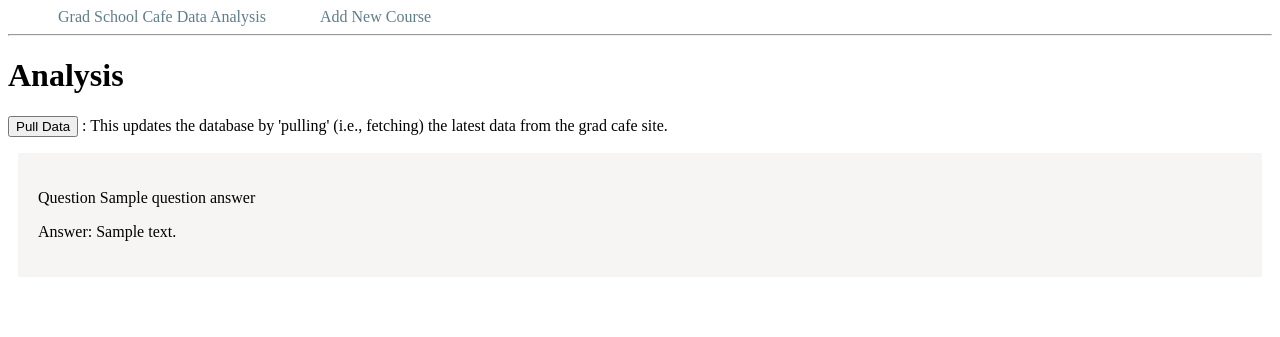
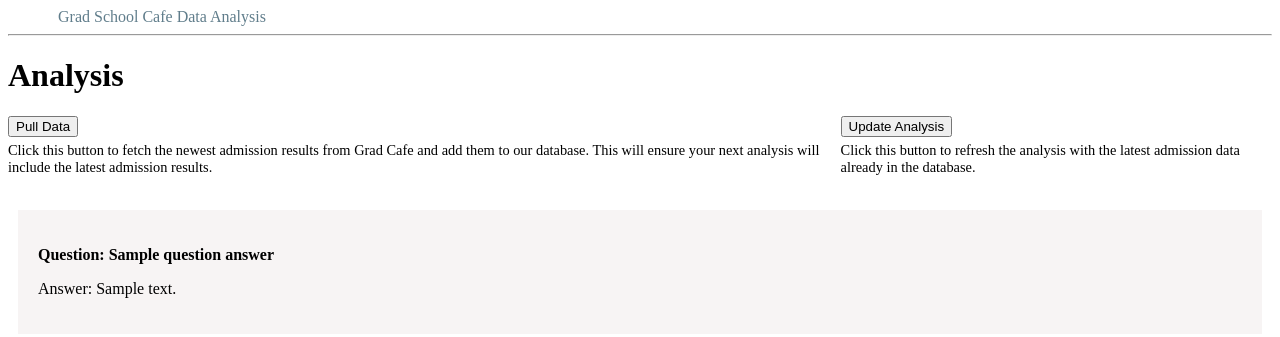
Before and after one commit to arjunbamba/jhu_software_concepts, a Flask app: template module_3/homework_sample_code/course_app/templates/index.html in a window 1280 px wide. Shown: the top 337 px of the page. Run offline with Flask 3, Linux system fonts and the light colour scheme; the template is opened without the code that fills it: most values are stand-ins (such as "Sample title", 1, 10 or a date in 2020); some libraries are stand-ins or nearby versions.

Commit message:
both buttons working, moved to top right, updated readme

```diff
--- a/module_3/homework_sample_code/course_app/app.py
+++ b/module_3/homework_sample_code/course_app/app.py
@@ -13,6 +13,10 @@ from load_data import load_json_to_db
 data_file = os.path.join(parent_dir, "llm_extend_applicant_data.json")
 
 app = Flask(__name__)
+
+# Global flag to track if scraping is running
+is_scraping = False
+
 
 def get_db_connection(db_name, db_user, db_password, db_host, db_port):
 	"""A function to connect to the database"""
@@ -174,59 +178,58 @@ def get_queries():
 
 @app.route('/', methods=('GET', 'POST'))
 def index():
+	global is_scraping
 	DB_NAME = "gradcafe"
 	DB_USER = "postgres"
 	DB_PASSWORD = "abc123"
 	DB_HOST = "localhost"
 	DB_PORT = "5432"
 
+	# Do analysis for what's already in the database, and pass the returned question_answer dict to render_template below
 	question_answer = get_queries()
 
+	msg = None
+	# When user clicks pull data, this will fetch the latest data and then save it in the DB's applicants table
 	if request.method == 'POST':
-		# Scrape new data and merge it with existing llm_extend_applicant_data.json
-		main()
+		action = request.form.get("action")
+		if action == "scrape":
+			if is_scraping:
+				msg = "Scraping already in progress. Please wait..."
+			else:
+				is_scraping = True
+				try:
+					# Using modified main.py from module 2, scrape/clean new data + merge it with existing llm_extend_applicant_data.json
+					main()
 
-		# Load JSON data
-		load_json_to_db(data_file, DB_USER, DB_PASSWORD, DB_HOST, DB_PORT)
+					# Load JSON data with new entries into applicants table
+					load_json_to_db(data_file, DB_USER, DB_PASSWORD, DB_HOST, DB_PORT)
 
-		conn = get_db_connection(DB_NAME, DB_USER, DB_PASSWORD, DB_HOST, DB_PORT)
-		cur = conn.cursor()
-		cur.execute(
-			"""
-			SELECT COUNT(*) FROM applicants;
-			"""
-		)
-		print("Total applicants in DB:", cur.fetchone()[0])
-		# print(cur.fetchall())
-		cur.close()
-		conn.close()
+					# Check if count of entries increased
+					conn = get_db_connection(DB_NAME, DB_USER, DB_PASSWORD, DB_HOST, DB_PORT)
+					cur = conn.cursor()
+					cur.execute(
+						"""
+						SELECT COUNT(*) FROM applicants;
+						"""
+					)
+					print("Total applicants in DB:", cur.fetchone()[0])
 
+					msg = "Data pulled successfully!"
+				finally:
+					is_scraping = False
+					cur.close()
+					conn.close()
+		elif action == "refresh":
+			if is_scraping:
+				msg = "Cannot update analysis: Pull Data is running."
+			else:
+				question_answer = get_queries()  # re-run queries only
+				msg = "Analysis refreshed with latest database results."
 
-	return render_template('index.html', question_answer=question_answer)
+		return render_template('index.html', question_answer=question_answer, msg=msg)
 
+	return render_template('index.html', question_answer=question_answer, msg=msg)
 
-@app.route('/create/', methods=('GET', 'POST'))
-def create():
-	"""A function to create a new course and add to database"""
-	if request.method == 'POST':
-		id = request.form['id']
-		name = request.form['name']
-		instructor = request.form['instructor']
-		room_number = request.form['room_number']
-		print(id, name, instructor, room_number)
-
-		conn = get_db_connection()
-		cur = conn.cursor()
-		cur.execute("""
-			INSERT INTO courses(id, name, instructor, room_number)
-			VALUES (%s, %s, %s, %s)""",
-			(id, name, instructor, room_number)
-			)
-		conn.commit()
-		cur.close()
-		conn.close()
-		return redirect(url_for('index'))
-	return render_template('create.html')
 
 if __name__ == '__main__':
 	app.run(host='0.0.0.0', port=8080, debug=True)
--- a/module_3/homework_sample_code/course_app/templates/base.html
+++ b/module_3/homework_sample_code/course_app/templates/base.html
@@ -22,7 +22,6 @@
 <body>
   <nav>
     <a href="{{ url_for('index') }}">Grad School Cafe Data Analysis</a>
-    <a href="{{ url_for('create') }}">Add New Course</a>
   </nav>
   <hr>
   <div class= "content">
--- a/module_3/homework_sample_code/course_app/templates/index.html
+++ b/module_3/homework_sample_code/course_app/templates/index.html
@@ -2,14 +2,34 @@
 
 {% block content %}
   <h1>{% block title %} Analysis {% endblock %}</h1>
-  <form method="POST" action="{{ url_for('index') }}">
-    <p>
-      <button type="submit">Pull Data</button> : This updates the database by 'pulling' (i.e., fetching) the latest data from the grad cafe site.
-    </p>
-  </form>
+
+  <!-- Button container (top-right) -->
+  <div style="display: flex; justify-content: flex-end; gap: 15px; margin-bottom: 20px;">
+    <form method="POST" action="{{ url_for('index') }}">
+      <button type="submit" name="action" value="scrape">Pull Data</button>
+      <p style="font-size: 0.9em; margin-top: 5px;">
+        Click this button to fetch the newest admission results from Grad Cafe and add them to our database. This will ensure your next analysis will include the latest admission results.
+      </p>
+    </form>
+
+    <form method="POST" action="{{ url_for('index') }}">
+      <button type="submit" name="action" value="refresh">Update Analysis</button>
+      <p style="font-size: 0.9em; margin-top: 5px;">
+        Click this button to refresh the analysis with the latest admission data already in the database.
+      </p>
+    </form>
+  </div>
+
+  <!-- Display messages (like scraping in progress) -->
+  {% if msg %}
+    <div style="padding: 10px; margin-bottom: 20px; background-color: #f0f4c3; border: 1px solid #dce775;">
+      {{ msg }}
+    </div>
+  {% endif %}
+
   {% for question, answer in question_answer.items() %}
     <div class='course'>
-      <p>Question {{ question }} </p>
+      <p><strong>Question: {{ question }}</strong></p>
       <p>Answer: {{ answer }}</p>
     </div>
   {% endfor %}
--- a/module_3/load_data.py
+++ b/module_3/load_data.py
@@ -106,7 +106,7 @@ def setup_table(db_user, db_password, db_host, db_port):
 
 def load_json_to_db(json_path, db_user, db_password, db_host, db_port):
     '''
-    Load cleand applicant JSON entries into applicants table
+    Load cleaned applicant JSON entries into applicants table
     '''
 
     connection = create_connection("gradcafe", db_user, db_password, db_host, db_port)
```
Also changed, not shown: module_3/README.md, module_3/Screenshot_Data_Analysis.jpg, module_3/Screenshot_Data_Pull.jpg (added), module_3/Screenshot_Data_Update.jpg (added).
